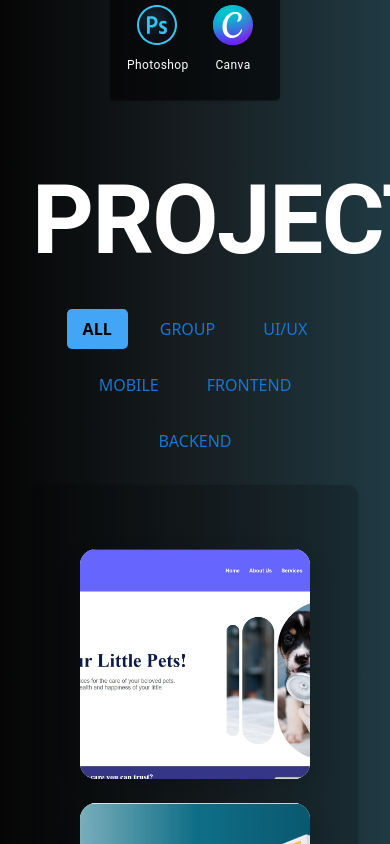
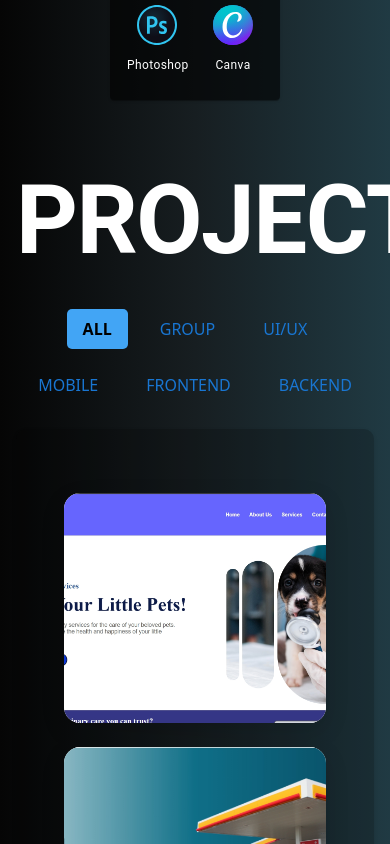
Before and after one commit to HiruniRamanayaka/My-Portfolio, a React (Vite) app in the folder my-portfolio/: page / in a window 390 px wide. Shown: the part 3900-4744 px from the top of the page. Built offline with nearby package versions, Linux system fonts and the light colour scheme.

Commit message:
Made responsive Projects components

```diff
--- a/my-portfolio/src/components/Projects.jsx
+++ b/my-portfolio/src/components/Projects.jsx
@@ -20,7 +20,7 @@ const Projects = () => {
   const [showAll, setShowAll] = useState(false);
   return (
     <>
-      <Container id="projects" maxWidth="lg" sx={{ padding: "2rem", textAlign: "center" }}>
+      <Container id="projects" maxWidth="lg" sx={{py: 4, textAlign: "center" }}>
         <Typography variant="h1" gutterBottom sx={{ fontWeight: "bold"}}>
           PROJECTS
         </Typography>
```
